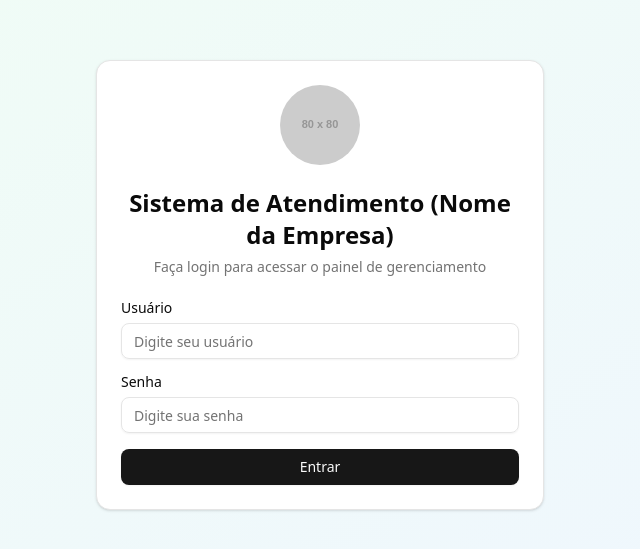
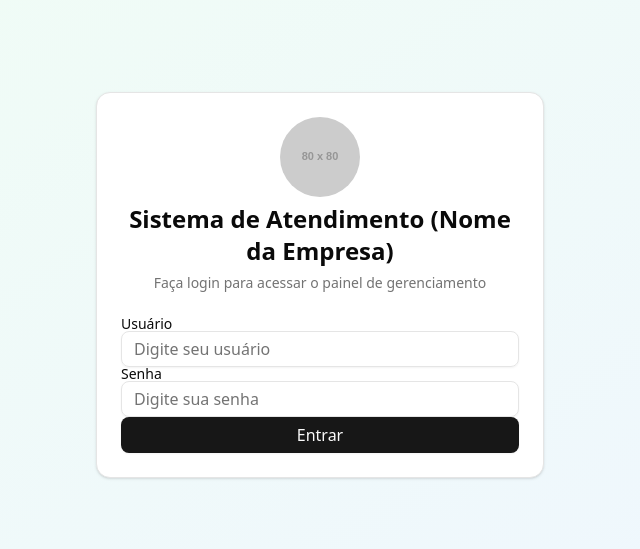
Before and after one commit to lksbks95/whats, a React (Vite) app in the folder frontend/: page / in a window 1280 px wide. Shown: the part 115-664 px from the top of the page, without its empty margins (320-960 px from the left). Built offline with nearby package versions, Linux system fonts and the light colour scheme.

Commit message:
Update index.css

```diff
--- a/frontend/src/index.css
+++ b/frontend/src/index.css
@@ -0,0 +1,42 @@
+/* 1. Use um box-sizing mais intuitivo. */
+*, *::before, *::after {
+  box-sizing: border-box;
+}
+
+/* 2. Remova as margens padrão. */
+* {
+  margin: 0;
+}
+
+/* 3. Permita que elementos baseados em porcentagem usem a altura total. */
+html, body {
+  height: 100%;
+}
+
+/* 4. Use melhorias de tipografia. */
+body {
+  line-height: 1.5;
+  -webkit-font-smoothing: antialiased;
+  font-family: system-ui, -apple-system, BlinkMacSystemFont, 'Segoe UI', Roboto, Oxygen, Ubuntu, Cantarell, 'Open Sans', 'Helvetica Neue', sans-serif;
+}
+
+/* 5. Melhore o comportamento de imagens e mídias. */
+img, picture, video, canvas, svg {
+  display: block;
+  max-width: 100%;
+}
+
+/* 6. Remova estilos padrão de formulários. */
+input, button, textarea, select {
+  font: inherit;
+}
+
+/* 7. Evite quebras de texto indesejadas. */
+p, h1, h2, h3, h4, h5, h6 {
+  overflow-wrap: break-word;
+}
+
+/* 8. Crie um contexto de empilhamento na raiz. */
+#root {
+  isolation: isolate;
+}
```
